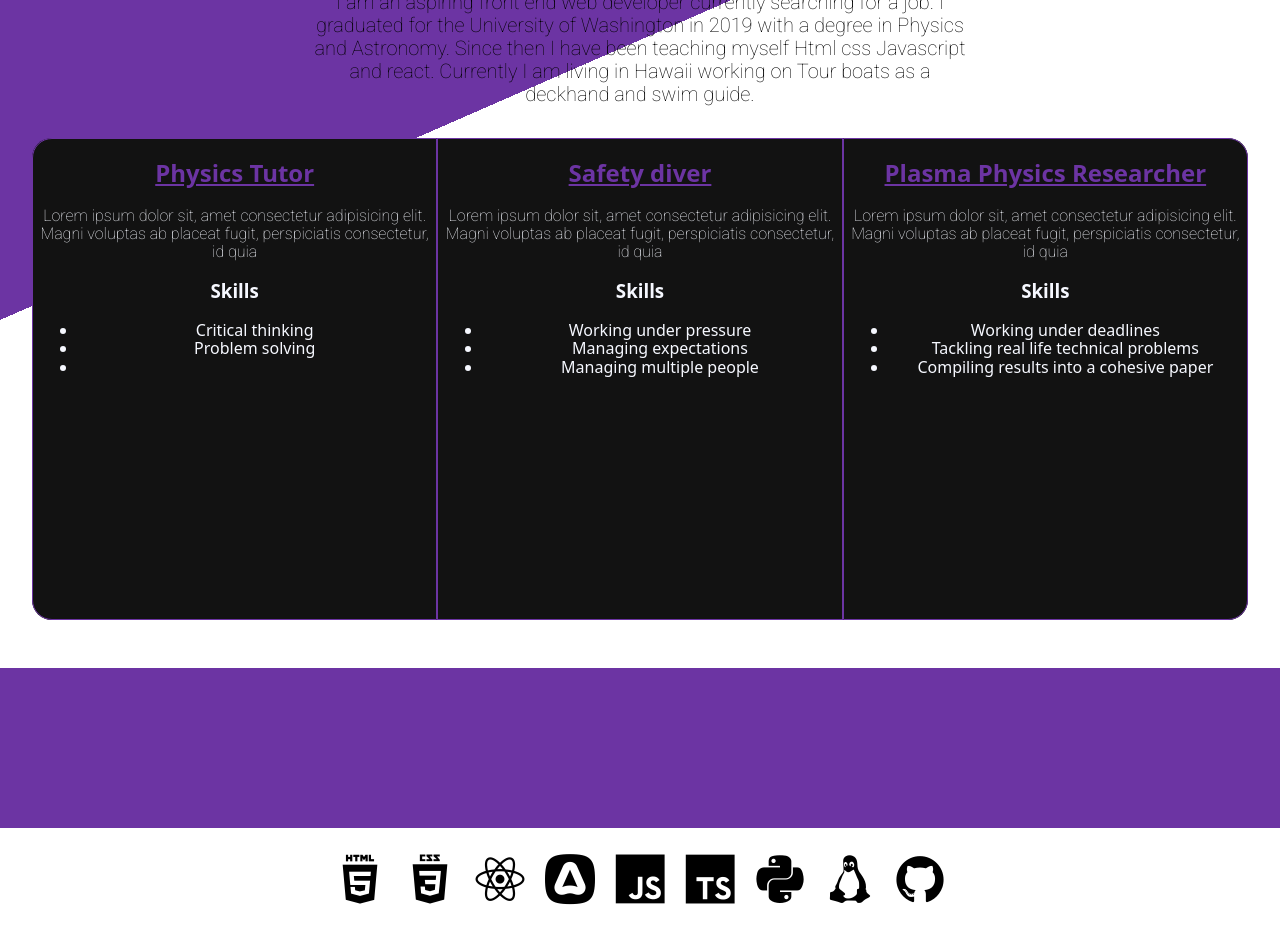
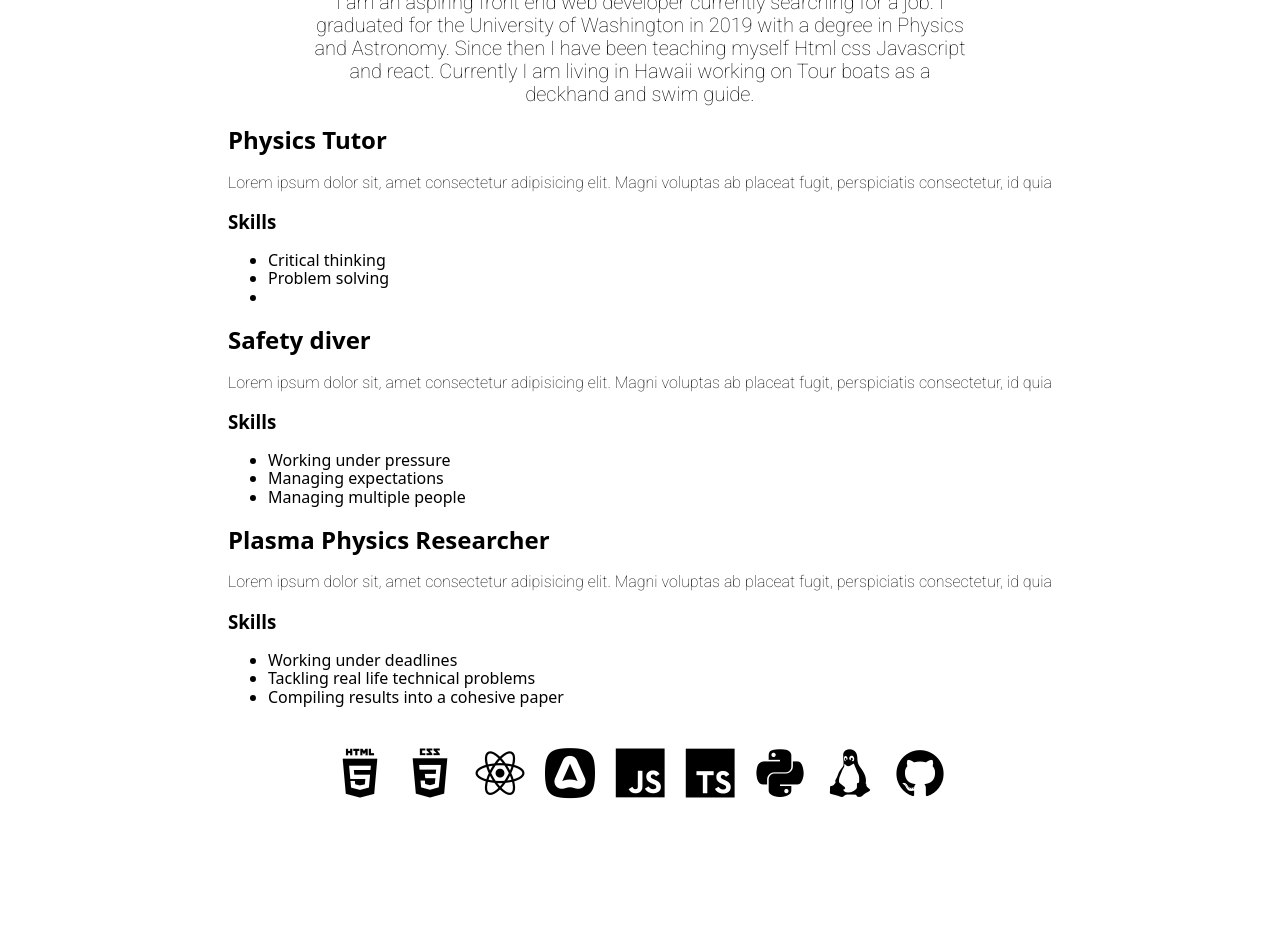
Before and after one commit to piacib/portfolio, a React (Create React App) app: page / in a window 1280 px wide. Shown: the part 1200-2144 px from the top of the page. After the commit the page ends 2031 px from the top, so only its background shows below. Built offline with nearby package versions, Linux system fonts and the light colour scheme.

Commit message:
moved experience container to seperate file. styled background

```diff
--- a/src/components/AboutMe/AboutMe.css
+++ b/src/components/AboutMe/AboutMe.css
@@ -3,94 +3,48 @@
   display: flex;
   flex-direction: column;
   align-items: center;
-  padding-bottom: 1rem;
+  /* padding-bottom: 1rem; */
   justify-items: flex-start;
   background-color: none;
-}
-.about-me-background-color {
-  background-color: var(--right-color);
+  position: relative;
+  padding: 0 1rem;
 }
 #about_me * {
-  z-index: 2;
+  z-index: 1;
 }
 .section_header {
   grid-column: 1/3;
   text-align: center;
   color: var(--left-color);
-  /* background-color: rgb(141, 242, 8); */
   text-decoration-color: var(--left-color);
   width: 20rem;
   margin: 1rem 0;
   border-radius: 3rem;
   font-size: 5rem;
 }
-.about_me_skills {
-  /* display: none; */
-  list-style: none;
-  grid-column: 1;
-  display: flex;
-  flex-wrap: wrap;
-}
-.about_me_skills > * {
-  padding: 5px;
-  margin: 5px;
-  font-size: 50px;
-  /* background-color: var(--color-3); */
-  color: var(--about-me-accent);
-  border-radius: 10px;
-}
 .about_me_text {
-  /* grid-column: 2;
-  grid-row: 2/4; */
   margin: 0 0.5rem;
   max-width: 60ch;
   height: 100%;
   color: black;
-
   display: flex;
   align-items: center;
   justify-content: center;
   text-align: center;
 }
-.self_portrait {
-  width: 15rem;
-  height: 15rem;
-  border-radius: 50%;
+@media screen and (max-width: 44rem) {
+  .about_me_text {
+    margin: 0 1rem;
+  }
 }
-#experience_container {
-  --border-radius: 20px;
-  background-color: var(--left-color);
-  color: var(--font-color);
-  display: grid;
-  margin: 2rem 2rem 0;
-  grid-template-columns: 1fr 1fr 1fr;
-  box-shadow: 0 5px 5px 0 rgb(233 240 243 / 50%),
-    0 0 0 1px var(--section-background);
-  border-radius: var(--border-radius);
-}
-
-.experience_card {
-  max-width: 25rem;
-  text-align: center;
-  border: 1px solid var(--right-color);
-  color: #f6f8ff;
-  padding: 0 5px;
-  min-height: 30rem;
-}
-
-#about_me_background:after {
-  content: " ";
-  border-top: var(--height) solid var(--right-color);
-  border-right: var(--width) solid transparent;
-  width: 0;
-  position: absolute;
-}
-#about_me_background {
+.triangle_background {
   --transition-pt: 50%;
   --secondary-transition-pt: calc(100% - var(--transition-pt));
   width: 100%;
   height: 35rem;
   position: absolute;
+}
+#about_me_background {
   left: 0;
   background: linear-gradient(
     to top left,
@@ -108,32 +62,29 @@
     height: 15rem;
   }
 }
-#about-me-bottom-border {
-  width: 100%;
-  margin-top: 3rem;
-  height: 10rem;
-  /* position: absolute; */
+#about_me_bottom_background {
+  z-index: 0;
+  bottom: 0;
+  background: linear-gradient(
+    to bottom right,
+    transparent var(--transition-pt),
+    var(--left-color) var(--secondary-transition-pt)
+  );
 }
-.experience_card h2 {
-  color: var(--right-color);
-  text-decoration: underline;
-  text-decoration-color: var(--right-color);
+
+.about_me_skills {
+  list-style: none;
+  display: flex;
+  flex-wrap: wrap;
 }
-.experience_card:first-child {
-  border-radius: var(--border-radius) 0 0 var(--border-radius);
+.about_me_skills > * {
+  padding: 5px;
+  margin: 5px;
+  font-size: 50px;
+  /* background-color: var(--color-3); */
+  color: var(--about-me-accent);
+  border-radius: 10px;
 }
-.experience_card:last-child {
-  border-radius: 0 var(--border-radius) var(--border-radius) 0;
+.skills_icon {
+  color: black;
 }
-@media screen and (max-width: 44rem) {
-  /* #about_me {
-    align-items: center;
-  } */
-  #experience_container {
-    display: flex;
-    flex-direction: column;
-  }
-  .about_me_text {
-    margin: 0 1rem;
-  }
-}
```
